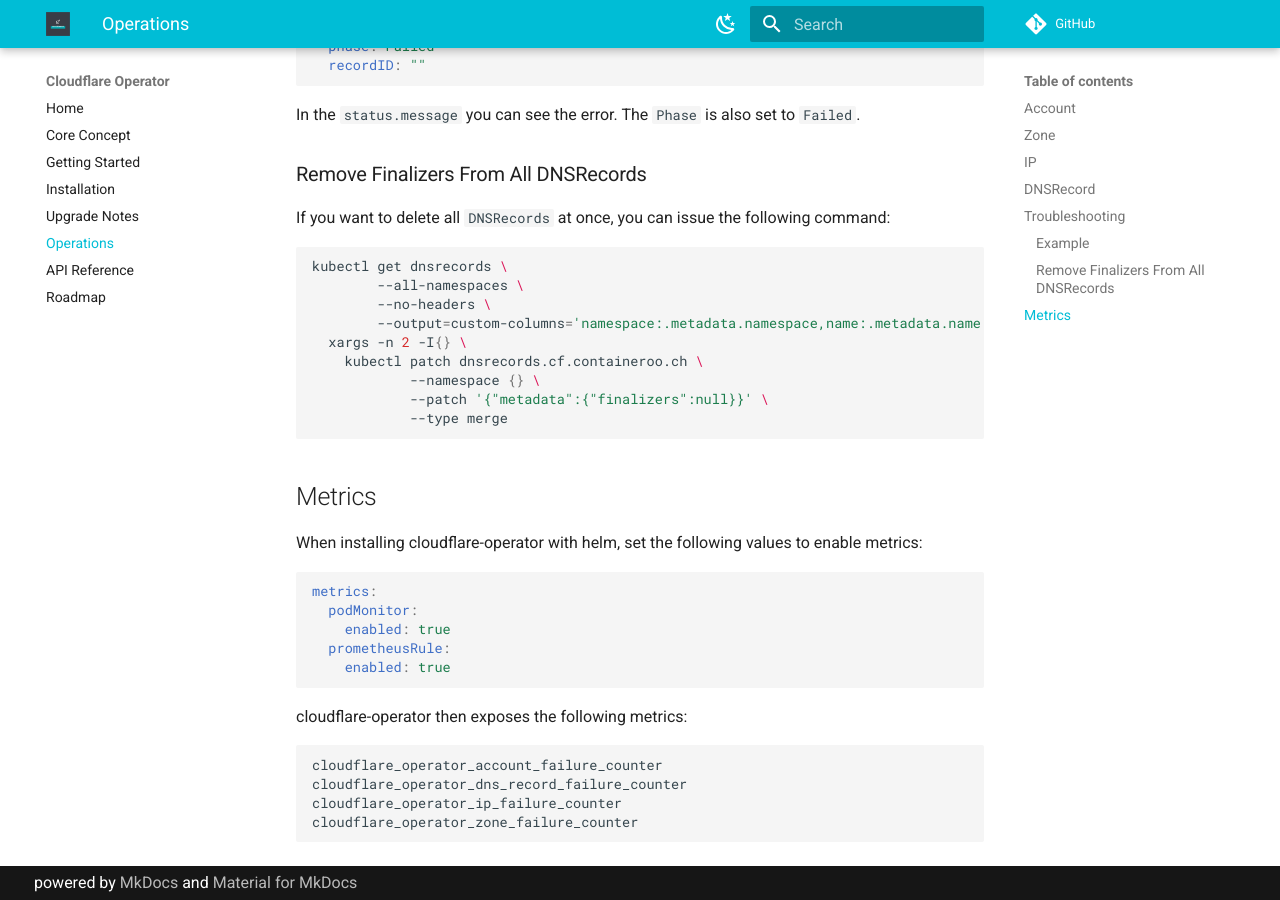
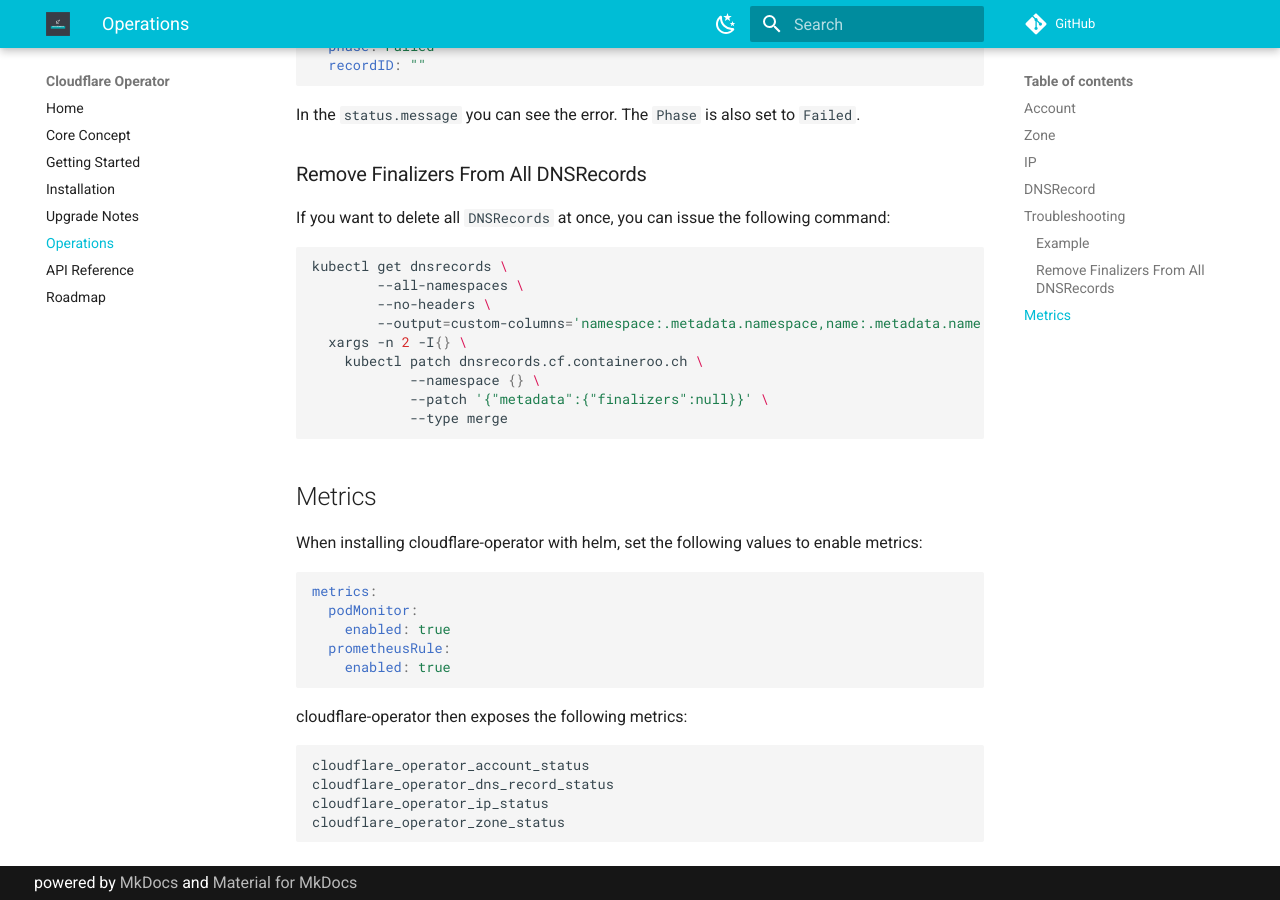
Before and after one commit to containeroo/cloudflare-operator, an MkDocs documentation site: the page built from docs/content/operations.md, in a window 1280 px wide and 900 px high, scrolled down 2757 px. Built offline with MkDocs 1.6.1 and Material for MkDocs 9.7.7, drawn with Linux system fonts in a browser that asks for light colours; comment, search, counter and statistics services are not loaded.

Commit message:
CO-59-rename-metrics (#66)
* rename metrics

* update version to match new release

* update help text

* correct example

````diff
--- a/docs/content/operations.md
+++ b/docs/content/operations.md
@@ -171,8 +171,8 @@ metrics:
 cloudflare-operator then exposes the following metrics:
 
 ```text
-cloudflare_operator_account_failure_counter
-cloudflare_operator_dns_record_failure_counter
-cloudflare_operator_ip_failure_counter
-cloudflare_operator_zone_failure_counter
+cloudflare_operator_account_status
+cloudflare_operator_dns_record_status
+cloudflare_operator_ip_status
+cloudflare_operator_zone_status
 ```
````
Also changed, not shown: docs/content/installation.md (+4 -4 lines), 1 other file.
